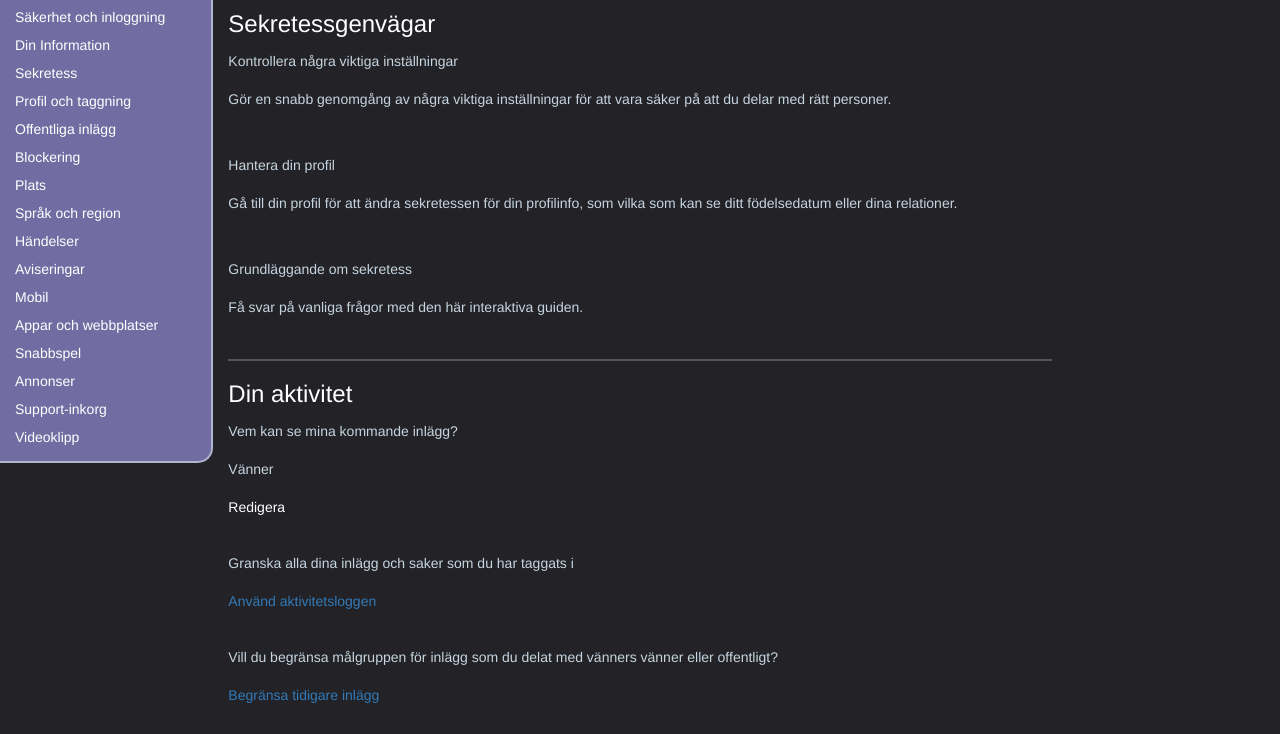
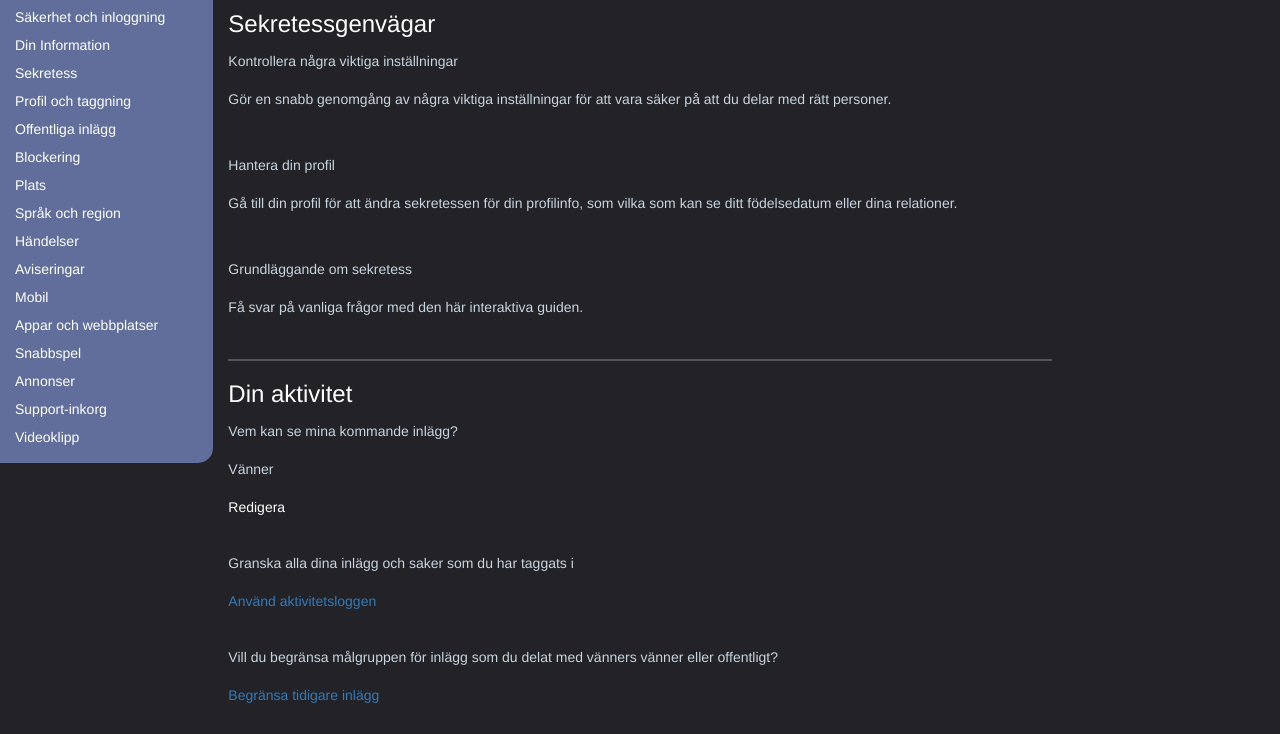
Before and after one commit to spajk00/Grupp_uppgift_Code_Monkeys, a plain HTML site: page Base/sekretess.HTML in a window 1280 px wide. Shown: the part 151-885 px from the top of the page. Drawn offline with nearby package versions, Linux system fonts and the light colour scheme.

Commit message:
Update Instelning.css

```diff
--- a/Base/css/Instelning.css
+++ b/Base/css/Instelning.css
@@ -15,10 +15,10 @@
 
 .rightLine{
 	overflow: hidden;
-  background-color: rgb(113, 109, 162);
+  background-color: rgb(97, 110, 155);
   border-style: solid;
   border-width: 0;
-  border-color: rgb(175, 180, 208);
+  border-color: rgba(175, 180, 208, 0);
   border-right-width: 2px;
   border-bottom-width: 2px;
 
```
